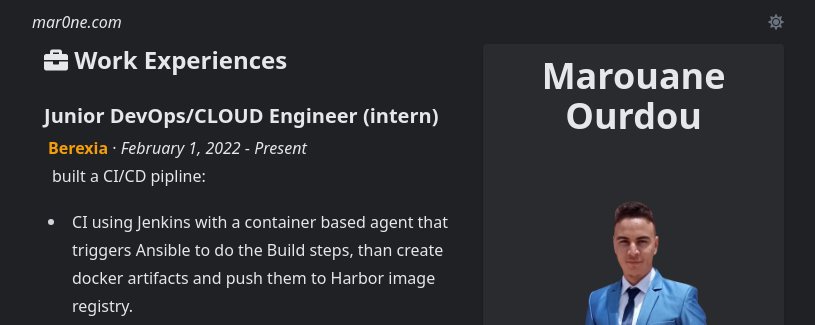
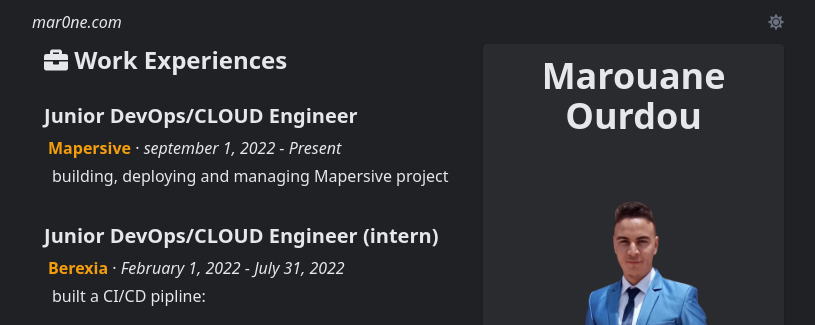
Before and after one commit to marOne-mrri/mar0ne.github.io, a plain HTML site: page index.html in a window 1280 px wide. Shown: the top 325 px of the page, without its empty margins (232-1047 px from the left). Drawn offline with Linux system fonts and the light colour scheme; some icons are missing.

Commit message:
added new experiense

```diff
--- a/index.html
+++ b/index.html
@@ -2884,11 +2884,17 @@ Add the correct display in Chrome and Safari.
           Work Experiences
         </h2>
 
+        <h3 class="mb-1">Junior DevOps/CLOUD Engineer</h3>
+        <p class="ml-1 mb-0">
+          <a target="_blank" class="font-semibold" href="http://mapersive.com">Mapersive</a>
+          &middot; <em>september 1, 2022</em> - <em>Present</em>
+        </p>
+        <p class="ml-2 mb-0">building, deploying and managing Mapersive project</p>
 
         <h3 class="mb-1">Junior DevOps/CLOUD Engineer (intern)</h3>
         <p class="ml-1 mb-0">
           <a target="_blank" class="font-semibold" href="http://berexia.com">Berexia</a>
-          &middot; <em>February 1, 2022</em> - <em>Present</em>
+          &middot; <em>February 1, 2022</em> - <em>July 31, 2022</em>
         </p>
         <p class="ml-2 mb-0">built a CI/CD pipline:</p>
         <ul>
@@ -2899,7 +2905,6 @@ Add the correct display in Chrome and Safari.
           <li>The micro-services of the app are in one single repo, so the pipeline must give ability to choose what
             micro-services to build or to build the entire micro-services.</li>
         </ul>
-        </p>
 
         <h3 class="mb-1">Softwware Engineer (intern)</h3>
         <p class="ml-1 mb-0">
```
